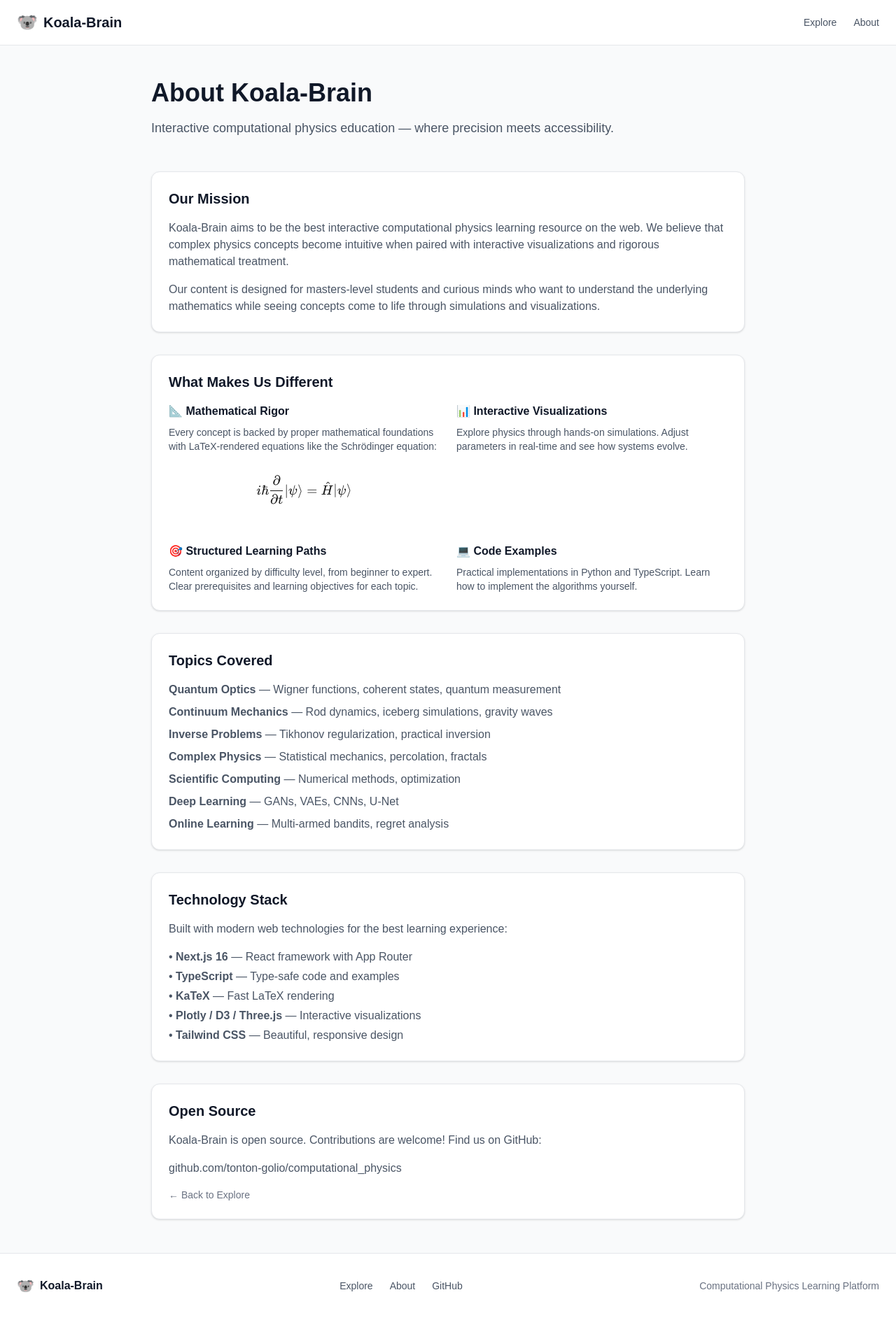
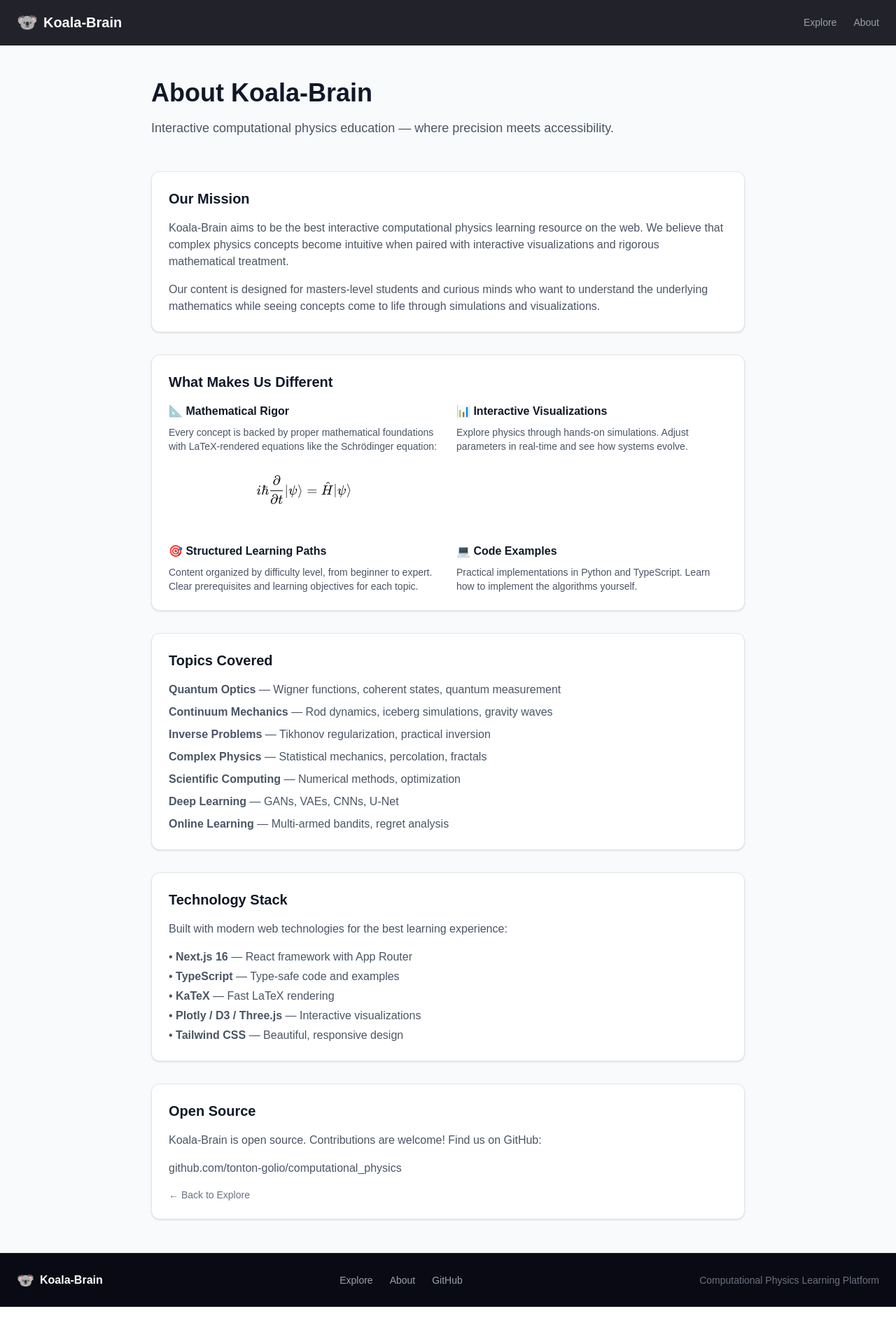
Before and after one commit to tonton-golio/computational_physics, a Next.js app: page /about in a window 1280 px wide. Shown: the whole page at 70% size. Built offline with nearby package versions, Linux system fonts and the light colour scheme.

Commit message:
WIP: header/footer pre-sprint

```diff
--- a/src/components/layout/Footer.tsx
+++ b/src/components/layout/Footer.tsx
@@ -2,22 +2,22 @@ import Link from "next/link";
 
 export function Footer() {
   return (
-    <footer className="border-t border-gray-200 bg-white py-8">
+    <footer className="border-t border-[#1e1e2e] bg-[#0a0a14] py-6">
       <div className="mx-auto max-w-7xl px-6">
         <div className="flex flex-col items-center justify-between gap-4 md:flex-row">
           <div className="flex items-center gap-2">
             <span className="text-xl">🐨</span>
-            <span className="font-semibold text-gray-900">Koala-Brain</span>
+            <span className="font-semibold text-white">Koala-Brain</span>
           </div>
 
-          <nav className="flex items-center gap-6 text-sm text-gray-600">
-            <Link href="/graph" className="hover:text-gray-900">Explore</Link>
-            <Link href="/about" className="hover:text-gray-900">About</Link>
+          <nav className="flex items-center gap-6 text-sm text-gray-400">
+            <Link href="/graph" className="hover:text-white transition-colors">Explore</Link>
+            <Link href="/about" className="hover:text-white transition-colors">About</Link>
             <a
               href="https://github.com/tonton-golio/computational_physics"
               target="_blank"
               rel="noopener noreferrer"
-              className="hover:text-gray-900"
+              className="hover:text-white transition-colors"
             >
               GitHub
             </a>
--- a/src/components/layout/Header.tsx
+++ b/src/components/layout/Header.tsx
@@ -2,23 +2,23 @@ import Link from "next/link";
 
 export function Header() {
   return (
-    <header className="sticky top-0 z-50 border-b border-gray-200 bg-white/80 backdrop-blur-sm">
+    <header className="sticky top-0 z-50 border-b border-[#1e1e2e] bg-[#0a0a14]/90 backdrop-blur-sm">
       <div className="mx-auto flex h-16 max-w-7xl items-center justify-between px-6">
         <Link href="/graph" className="flex items-center gap-2">
           <span className="text-2xl">🐨</span>
-          <span className="text-xl font-bold text-gray-900">Koala-Brain</span>
+          <span className="text-xl font-bold text-white">Koala-Brain</span>
         </Link>
 
         <nav className="flex items-center gap-6">
           <Link
             href="/graph"
-            className="text-sm font-medium text-gray-600 transition-colors hover:text-gray-900"
+            className="text-sm font-medium text-gray-400 transition-colors hover:text-white"
           >
             Explore
           </Link>
           <Link
             href="/about"
-            className="text-sm font-medium text-gray-600 transition-colors hover:text-gray-900"
+            className="text-sm font-medium text-gray-400 transition-colors hover:text-white"
           >
             About
           </Link>
```
